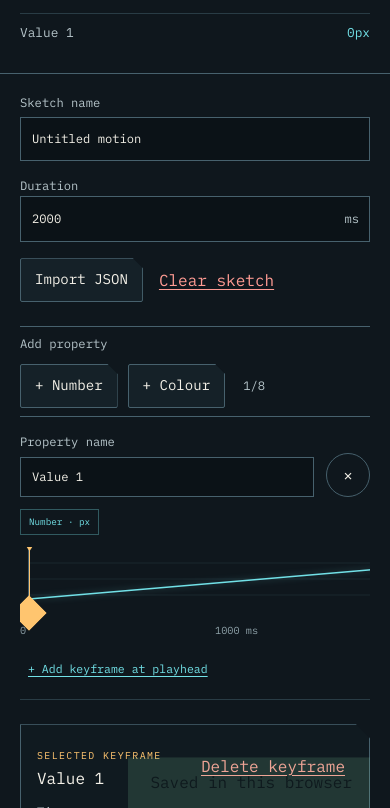
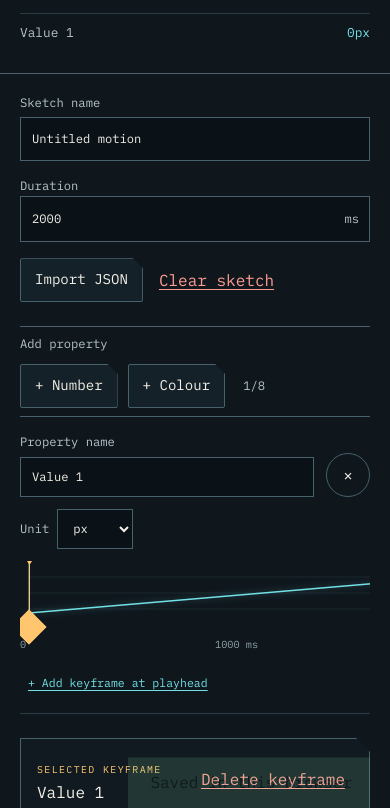
Before and after one commit to B-Divyesh/sf-motion-graph-sketchpad, a website built with Vite: page index.html in a window 390 px wide. Both pictures are taken after a click on the button "+ Number". Shown: the part 1694-2502 px from the top of the page. Built offline with nearby package versions, Linux system fonts and the light colour scheme.

Commit message:
feat: refine responsive motion controls

```diff
--- a/src/main.ts
+++ b/src/main.ts
@@ -139,7 +139,7 @@ function propertyRail(property: MotionProperty): string {
   return `<article class="property-rail" data-property="${property.id}">
     <div class="rail-head">
       <label><span>Property name</span><input data-field="property-name" data-property-id="${property.id}" value="${escapeHtml(property.name)}" maxlength="28"></label>
-      <span class="kind-badge">${property.kind === 'color' ? 'Colour' : `Number${property.unit ? ` · ${escapeHtml(property.unit)}` : ''}`}</span>
+      ${property.kind === 'color' ? '<span class="kind-badge">Colour</span>' : `<label class="unit-control"><span>Unit</span><select data-field="property-unit" data-property-id="${property.id}" aria-label="Unit for ${escapeHtml(property.name)}"><option value="" ${property.unit === '' ? 'selected' : ''}>None</option><option value="px" ${property.unit === 'px' ? 'selected' : ''}>px</option><option value="%" ${property.unit === '%' ? 'selected' : ''}>%</option><option value="deg" ${property.unit === 'deg' ? 'selected' : ''}>deg</option></select></label>`}
       <button class="icon-button danger" data-action="remove-property" data-property-id="${property.id}" aria-label="Remove ${escapeHtml(property.name)}">×</button>
     </div>
     <div class="track-wrap">
@@ -181,7 +181,7 @@ function exportPanel(): string {
       <button role="tab" aria-selected="${exportKind === 'waapi'}" data-export-kind="waapi">Web Animations</button>
       <button role="tab" aria-selected="${exportKind === 'json'}" data-export-kind="json">JSON</button>
     </div>
-    <div class="support-note"><strong>Browser support:</strong> CSS and Web Animations exports use standard timing functions. Registered custom properties need current browsers.</div>
+    <div class="support-note"><strong>Browser support:</strong> Exports use five standard timing function names. Registered custom properties need CSS.registerProperty.</div>
     <pre tabindex="0"><code>${escapeHtml(exportText())}</code></pre>
     <div class="export-actions"><button class="button primary" data-action="copy-export">Copy ${exportKind === 'waapi' ? 'Web Animations' : exportKind.toUpperCase()}</button><button class="button secondary" data-action="download-export">Download file</button></div>
   </section>`;
@@ -547,6 +547,10 @@ function bindEvents() {
     const property = sketch.properties.find((item) => item.id === input.dataset.propertyId);
     if (property) { property.name = input.value.trim() || 'Untitled property'; saveSketch(); render(); }
   }));
+  document.querySelectorAll<HTMLSelectElement>('[data-field="property-unit"]').forEach((input) => input.addEventListener('change', () => {
+    const property = sketch.properties.find((item) => item.id === input.dataset.propertyId);
+    if (property) { property.unit = input.value; saveSketch(); render(); }
+  }));
   document.querySelector<HTMLInputElement>('#playhead-input')?.addEventListener('input', (event) => {
     currentTime = Number((event.target as HTMLInputElement).value); updatePreview();
   });
--- a/src/styles.css
+++ b/src/styles.css
@@ -133,6 +133,8 @@ input:hover, select:hover { border-color: #6d8995; }
 .rail-head { display: grid; grid-template-columns: minmax(140px, 240px) auto 44px; align-items: end; gap: 12px; }
 .rail-head input { min-height: 40px; }
 .kind-badge { align-self: center; justify-self: start; padding: 5px 8px; color: var(--cyan); border: 1px solid #315a60; font-size: .68rem; }
+.unit-control { display: flex; align-items: center; gap: 8px; align-self: center; }
+.unit-control select { width: auto; min-width: 76px; min-height: 40px; margin: 0; }
 .track-wrap { min-width: 0; margin-top: 12px; }
 .track { position: relative; height: 76px; margin: 0 8px; border-right: 1px solid var(--line); border-left: 1px solid var(--line); touch-action: none; }
 .track svg { position: absolute; inset: 0; width: 100%; height: 64px; overflow: visible; }
```
Also changed, not shown: .factory/design.md.
